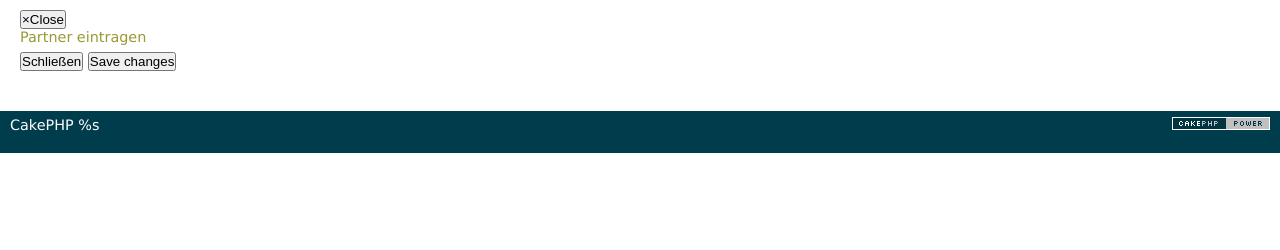
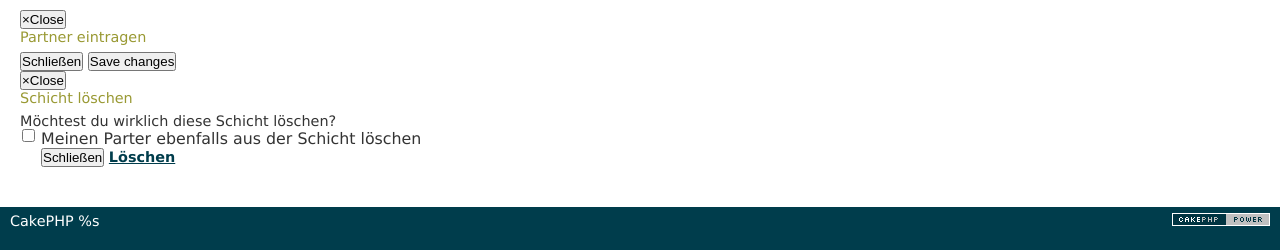
Before and after one commit to trolleysolingen/Trolleyplanung, a CakePHP app: the page made by app/View/Reservations/index.ctp in a window 1280 px wide. Shown: the part 916-1166 px from the top of the page. Before the commit the page ends 1069 px from the top, so only its background shows below. Run offline with PHP 8.4 and a stand-in for CakePHP, Linux system fonts and the light colour scheme; the template is opened without the code that fills it, so the values that code supplies are empty; some libraries are stand-ins or nearby versions.

Commit message:
modal panels for deleting

```diff
--- a/app/View/Elements/reservation_entry.ctp
+++ b/app/View/Elements/reservation_entry.ctp
@@ -48,7 +48,7 @@
     echo "<div class='col-" . $div_class . "-2' style='padding-right: 10px;'>";
     if ($reservationTmp['Reservation']['publisher1_id'] != null) {
         if ($reservationTmp['Reservation']['publisher1_id'] == $publisher['Publisher']['id']) {
-            echo " <a href='javascript:void(0)' style='float:right;' onclick='deletePublisher(\"" .
+            echo " <a href='javascript:void(0)' style='float:right;' onclick='showDeleteModal(\"" .
                 $dateTmp->format('Y-m-d') . "\", " . $timeslots[$slot]['Timeslot']['id'] .
                 ", " . ($reservationTmp['Reservation']['publisher2_id'] != null ? "true" : "false") . ");'><span class='glyphicon glyphicon-remove'></span></a>";
         }
@@ -86,7 +86,7 @@
     echo "<div class='col-" . $div_class . "-2' style='padding-right: 10px;'>";
     if ($reservationTmp['Reservation']['publisher2_id'] != null) {
         if ($reservationTmp['Reservation']['publisher2_id'] == $publisher['Publisher']['id']) {
-            echo " <a href='javascript:void(0)' style='float:right;' onclick='deletePublisher(\"" .
+            echo " <a href='javascript:void(0)' style='float:right;' onclick='showDeleteModal(\"" .
                 $dateTmp->format('Y-m-d') . "\", " . $timeslots[$slot]['Timeslot']['id'] .
                 ", true);'><span class='glyphicon glyphicon-remove'></span></a>";
         }
--- a/app/View/Reservations/index.ctp
+++ b/app/View/Reservations/index.ctp
@@ -62,3 +62,33 @@
     </div>
   </div>
 </div>
+
+
+<!-- Delete Modal -->
+<div class="modal fade" id="deleteModal" tabindex="-1" role="dialog" aria-labelledby="myModalLabel" aria-hidden="true">
+  <div class="modal-dialog">
+    <div class="modal-content">
+      <div class="modal-header">
+        <button type="button" class="close" data-dismiss="modal"><span aria-hidden="true">&times;</span><span class="sr-only">Close</span></button>
+        <h4 class="modal-title" id="myModalLabel">Schicht löschen</h4>
+      </div>
+      <div class="modal-body" id="deleteModalDiv">
+		 Möchtest du wirklich diese Schicht löschen?
+		 <div id="hiddenParams">
+
+		 </div>
+         <div class="checkbox" id="partnerCheckbox">
+			<label>
+				<input id="deletePartner" type="checkbox"> Meinen Parter ebenfalls aus der Schicht löschen
+			</label>
+		 </div>
+      </div>
+      <div class="modal-footer" id="deleteModalBody">
+		<div class="btn-group">
+			<button type="button" class="btn btn-default" data-dismiss="modal">Schließen</button>
+			<a href="javascript:void(0)" class="btn btn-danger" onclick="deletePublisher();">Löschen</a>
+		</div>
+      </div>
+    </div>
+  </div>
+</div>
```
Also changed, not shown: app/webroot/js/trolleyplanung.js (+24 -7 lines), 7 other files.
